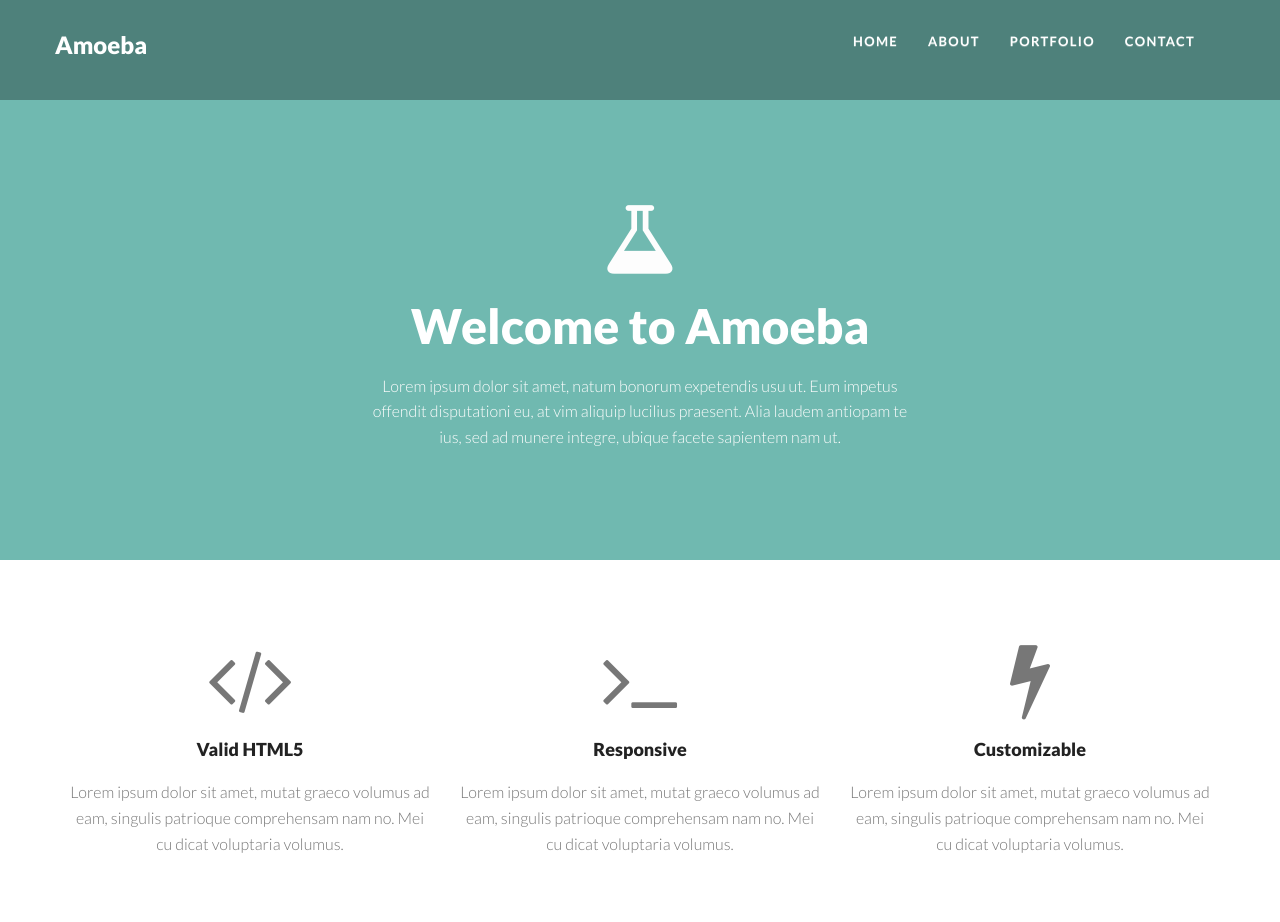
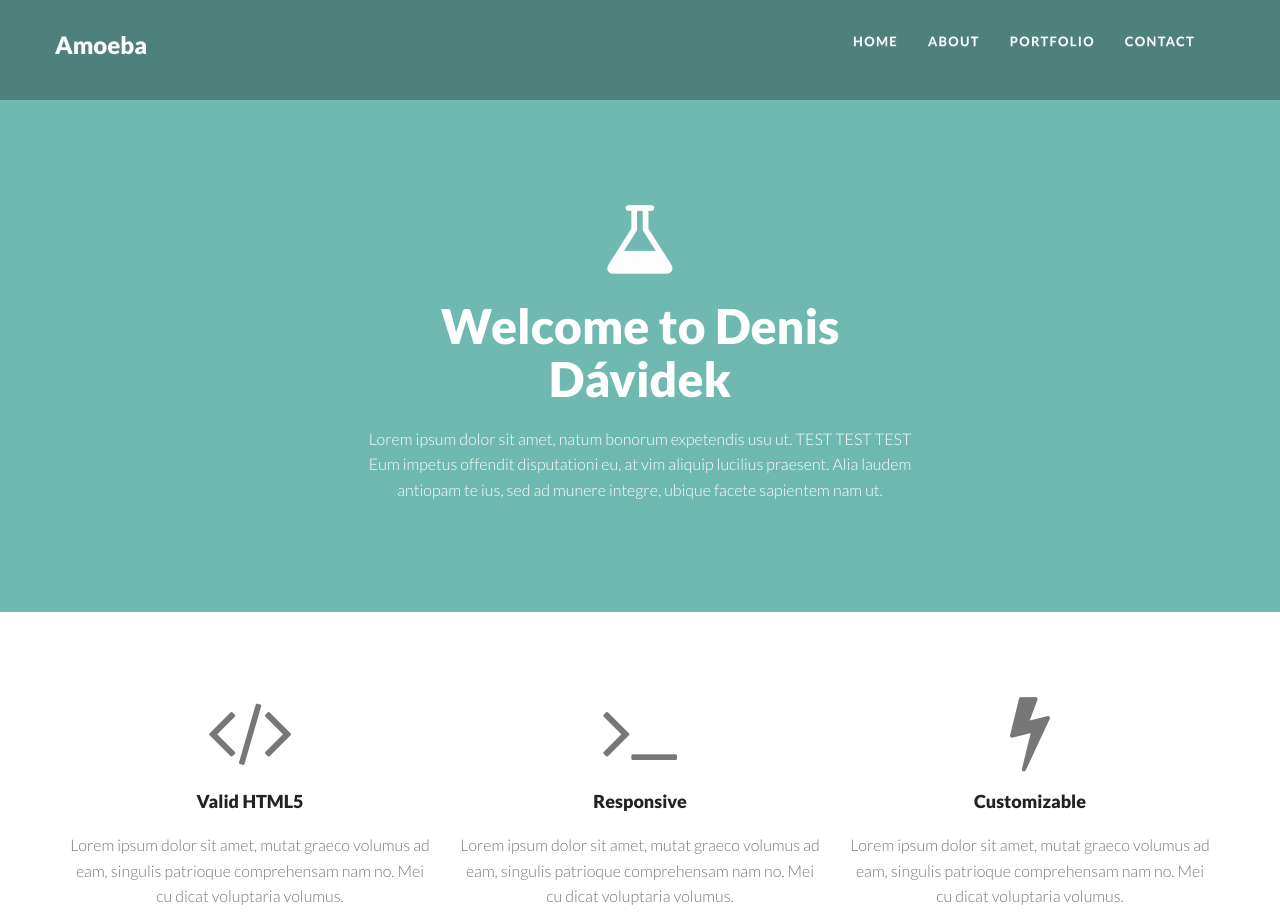
Before and after one commit to DenisDavidek/GitDruhyTest, a plain HTML site: page index.html in a window 1280 px wide. Shown: the top 922 px of the page. Drawn offline with Linux system fonts and the light colour scheme; some packages are replaced by stand-ins of ours.

Commit message:
prva zmena title u index.html

```diff
--- a/index.html
+++ b/index.html
@@ -54,9 +54,9 @@
 
 						<div class="align-center">
 							<i class="fa fa-flask fa-5x mar-bot20"></i>
-							<h2 class="slogan">Welcome to Amoeba</h2>
+							<h2 class="slogan">Welcome to Denis Dávidek</h2>
 							<p>
-							Lorem ipsum dolor sit amet, natum bonorum expetendis usu ut.
+							Lorem ipsum dolor sit amet, natum bonorum expetendis usu ut. TEST TEST TEST
 							Eum impetus offendit disputationi eu, at vim aliquip lucilius praesent.
 							Alia laudem antiopam te ius, sed ad munere integre, ubique facete sapientem nam ut.
 
```
